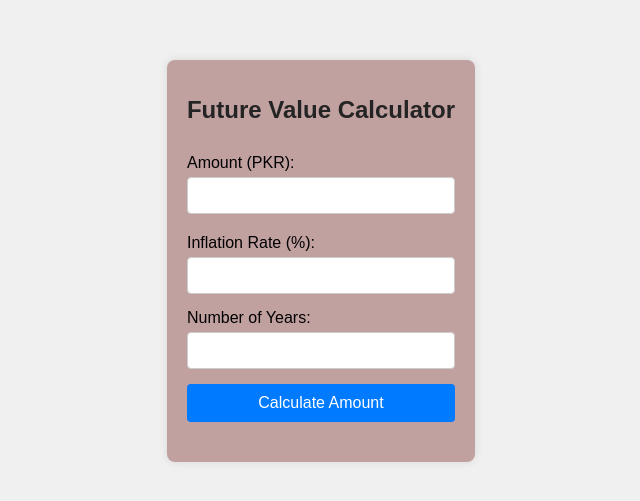
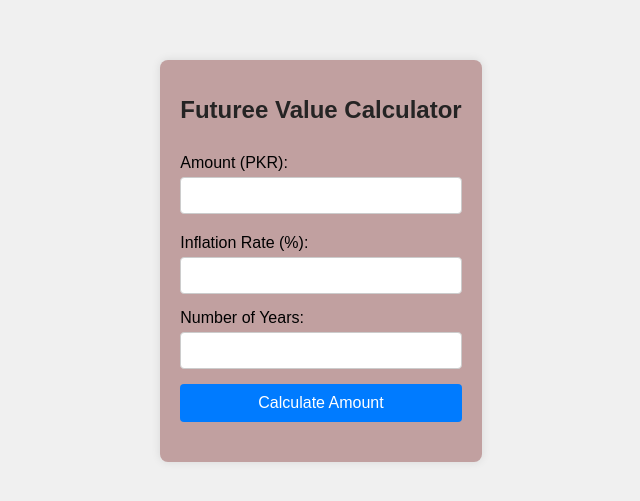
Before and after one commit to WaridArshad20/Inflation_calculator, a plain HTML site: page inflation rate application/index.html in a window 1280 px wide. Shown: the part 147-648 px from the top of the page, without its empty margins (319-959 px from the left). Drawn offline with Linux system fonts and the light colour scheme.

Commit message:
Update index.html, add 'e' extra in future.

```diff
--- a/inflation rate application/index.html
+++ b/inflation rate application/index.html
@@ -8,7 +8,7 @@
   </head>
   <body>
     <div class="container">
-      <h1>Future Value Calculator</h1>
+      <h1>Futuree Value Calculator</h1>
       <form id="futureValueForm">
         <label for="amount">Amount (PKR):</label>
         <input
```
